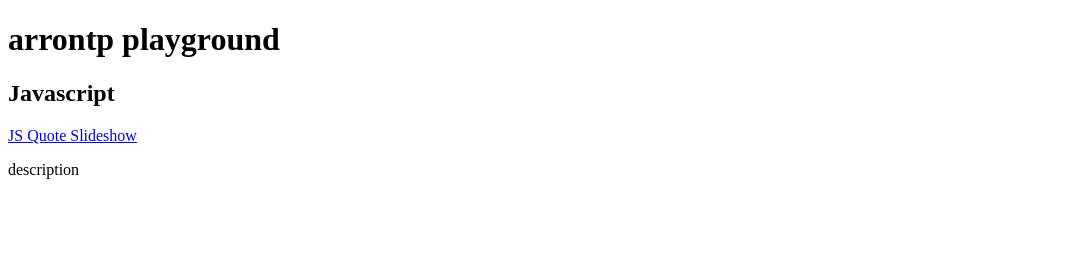
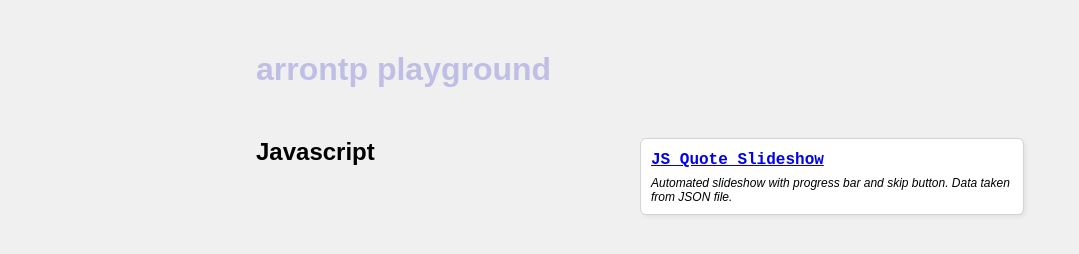
Before and after one commit to arrontp/arrontp.github.io, a plain HTML site: page index.html in a window 1280 px wide. Shown: the whole page, without its empty margins (0-1079 px from the left). Drawn offline with Linux system fonts and the light colour scheme; a web font is replaced by a local one.

Commit message:
updated style of index

```diff
--- a/index.html
+++ b/index.html
@@ -3,15 +3,19 @@
 <head>
     <meta charset="UTF-8">
     <title>arrontp</title>
+    <link rel="stylesheet" href="https://use.typekit.net/jpg7pgq.css">
+    <link rel="stylesheet" href="style.css"/>
   </head>
     <body>
+        <header>
+            <h1>arrontp playground</h1>
+        </header>
         <main>
-            <h1>arrontp playground</h1>
             <section>
                 <h2>Javascript</h2>
                 <div class="card">
                     <p><a href="./quotes/quote.html">JS Quote Slideshow</a></p>
-                    <p>description</p>
+                    <p class="description"> Automated slideshow with progress bar and skip button. Data taken from JSON file.</p>
                 </div>
             </section>
         </main>
--- /dev/null
+++ b/style.css
@@ -0,0 +1,70 @@
+body{
+    padding: 30px 20%;
+    margin: 0;
+    background-color: #f0f0f0;
+    font-family: montserrat, sans-serif;
+}
+
+h1,h2,h3,h4,h5,h6{
+    font-weight: bold;
+    font-style: normal;
+}
+
+h1{
+    color: #bfbfe5;
+}
+
+p{
+    font-weight: normal;
+    font-style: normal;
+    font-size: 12px;
+}
+
+p a{
+    font-family: monospace;
+    font-weight: bold;
+    font-size: 16px;
+}
+a:hover{
+    text-decoration: underline;
+    filter: brightness(10%);
+}
+a:visited{
+    color:blue;
+}
+
+.description{
+    font-weight: 100;
+    font-style: italic;
+    margin: -5px 0px;
+    filter: brightness(30%);
+    padding-bottom: 15px;;
+}
+
+header{
+    margin-bottom: 50px;
+}
+
+section{
+    display: grid;
+    grid-template-columns: 1fr 1fr;
+    grid-template-rows: auto;
+    row-gap: 50px;
+}
+
+section > h2{
+    margin-top: 0;
+}
+
+.card{
+    background-color: #fff;
+    border: 1px solid #d3d3d3;
+    border-radius: 6px;
+    display: block;
+    padding: 0px 10px;
+    box-shadow: 2px 2px 4px #0000000f;
+}
+
+.card:hover{
+   box-shadow: 1px 1px 10px 2px #1228dc24;
+}
```
